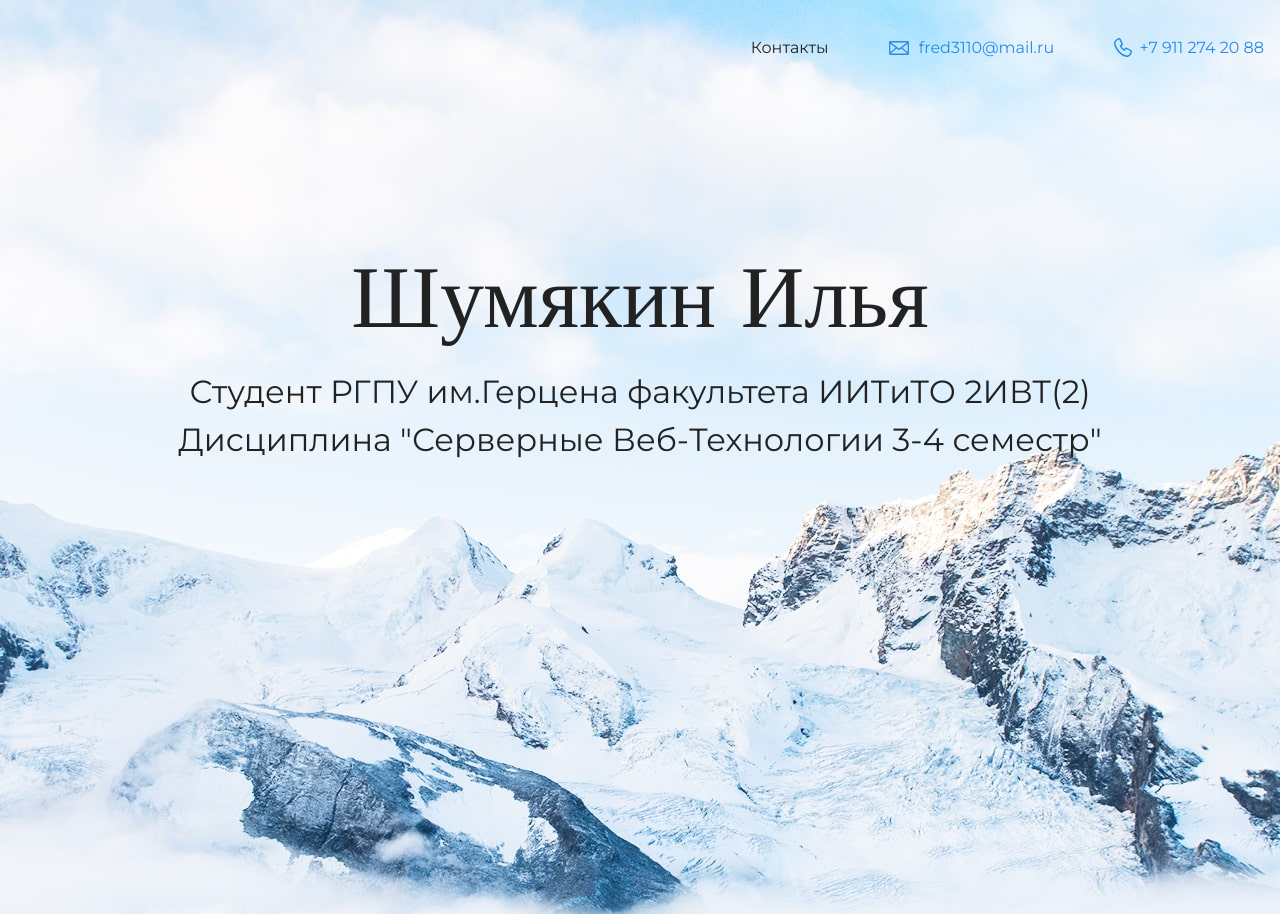
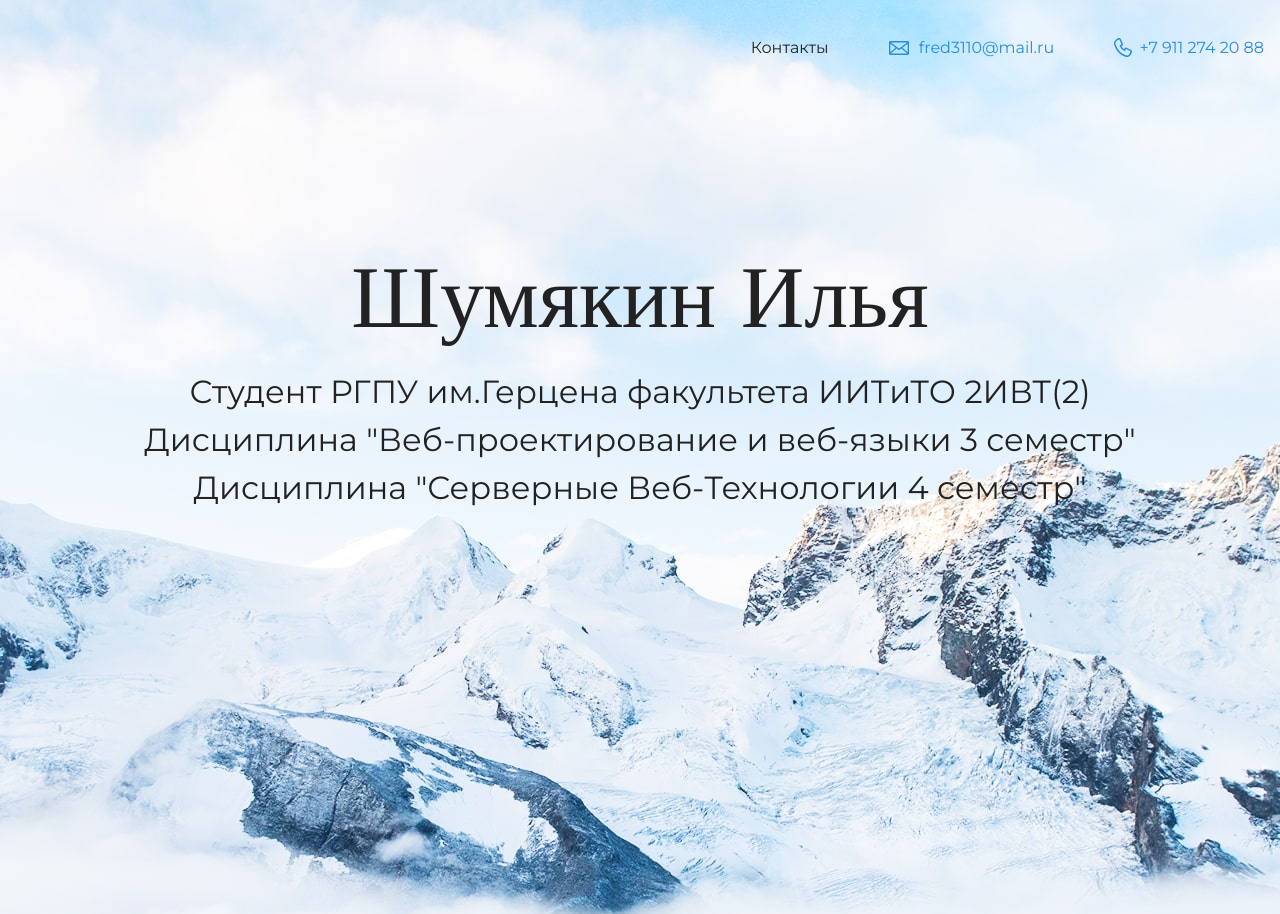
Before and after one commit to ilya-s-h/Web_Tech_3.4Sem, a plain HTML site: page index.html in a window 1280 px wide. Shown: the top 914 px of the page. Drawn offline with nearby package versions, Linux system fonts and the light colour scheme.

Commit message:
Update index.html

```diff
--- a/index.html
+++ b/index.html
@@ -21,7 +21,8 @@
       <div class="container">
       <h1 class="heading">Шумякин Илья</h1>
       <p>Студент РГПУ им.Герцена факультета ИИТиТО 2ИВТ(2)</p>
-      <p>Дисциплина "Серверные Веб-Технологии 3-4 семестр"</p>
+      <p>Дисциплина "Веб-проектирование и веб-языки 3 семестр"</p>
+      <p>Дисциплина "Серверные Веб-Технологии 4 семестр"</p>
     </div>
     </section>
 
```
